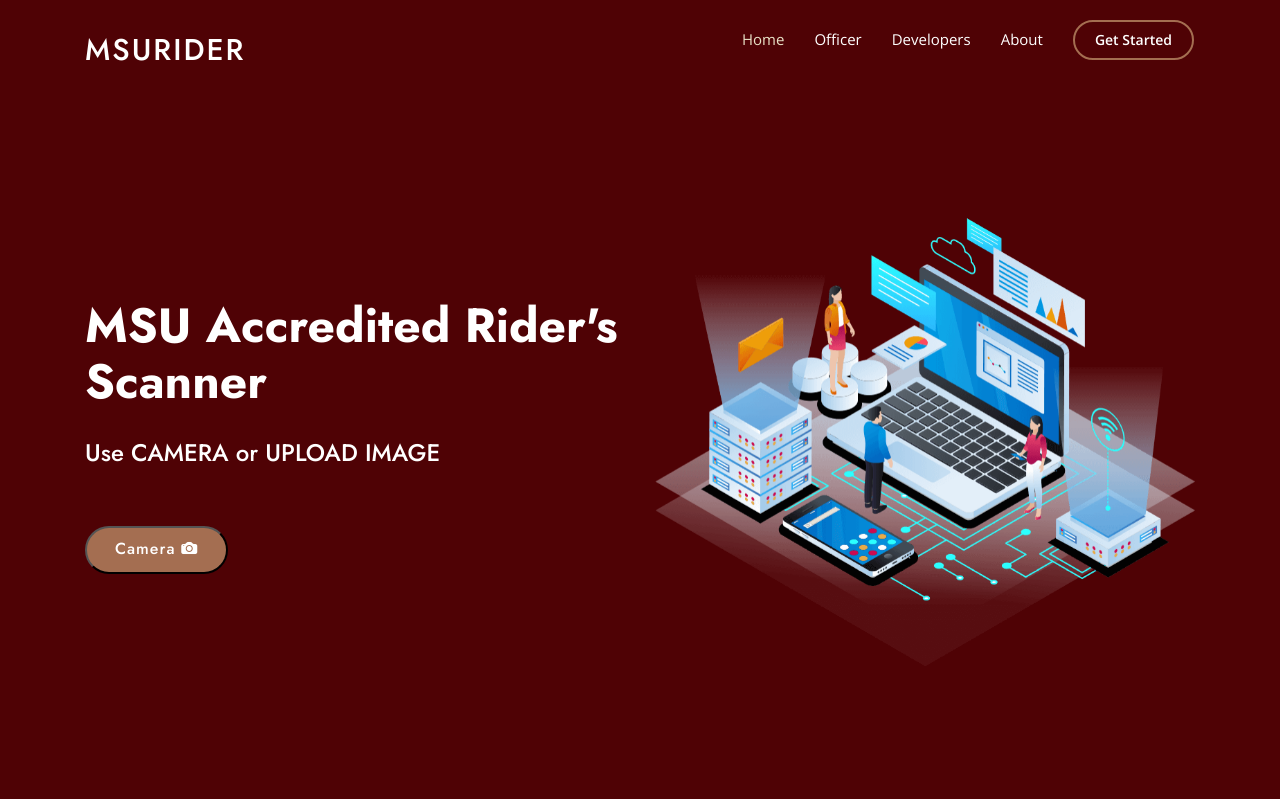
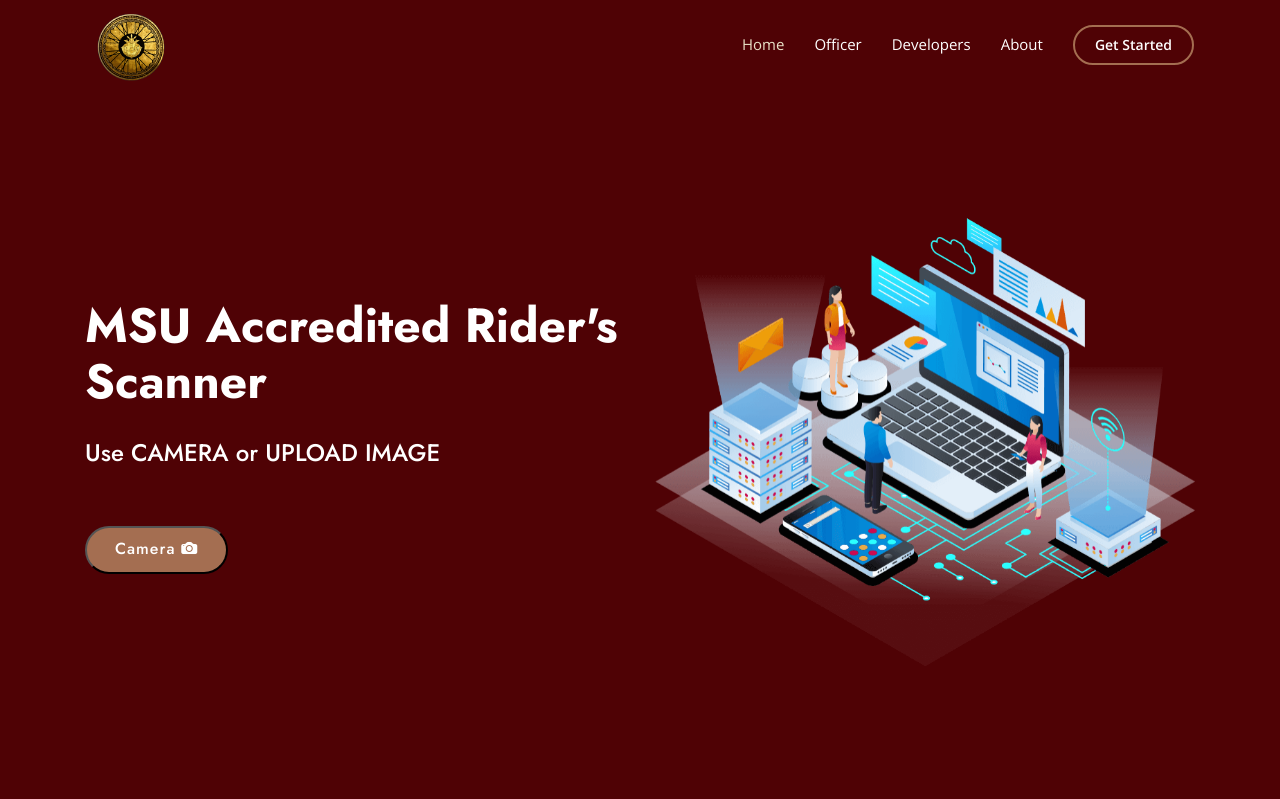
Before and after one commit to Mattseph/msuriderai, a PHP site: page / in a window 1280 px wide. Shown: the top 799 px of the page. Run offline with PHP 8.4, Linux system fonts and the light colour scheme; data comes from the database, SQL or seed files in the repository; data that the repository does not hold is empty; some libraries are stand-ins or nearby versions.

Commit message:
Add Logo and Favicon

```diff
--- a/assets/css/style.css
+++ b/assets/css/style.css
@@ -140,7 +140,6 @@ h6 {
 #header {
   transition: all 0.5s;
   z-index: 997;
-  padding: 15px 0;
 }
 
 #header.header-scrolled,
@@ -149,12 +148,10 @@ h6 {
 }
 
 #header .logo {
-  font-size: 30px;
   margin: 0;
   padding: 0;
   line-height: 1;
   font-weight: 500;
-  letter-spacing: 2px;
   text-transform: uppercase;
 }
 
@@ -163,7 +160,7 @@ h6 {
 }
 
 #header .logo img {
-  max-height: 40px;
+  max-height: 90px;
 }
 
 /*--------------------------------------------------------------
@@ -174,6 +171,9 @@ h6 {
 */
 .navbar {
   padding: 0;
+  margin: 0;
+  display: flex;
+  align-items: center;
 }
 
 .navbar ul {
--- a/index.php
+++ b/index.php
@@ -12,8 +12,8 @@
   <meta content="" name="keywords">
 
   <!-- Favicons -->
-  <link href="assets/img/favicon.png" rel="icon">
-  <link href="assets/img/apple-touch-icon.png" rel="apple-touch-icon">
+  <link href="assets/img/riderlogo.png" rel="icon">
+  <link href="assets/img/riderlogo.png" rel="apple-touch-icon">
 
   <!-- Google Fonts -->
   <link href="https://fonts.googleapis.com/css?family=Open+Sans:300,300i,400,400i,600,600i,700,700i|Jost:300,300i,400,400i,500,500i,600,600i,700,700i|Poppins:300,300i,400,400i,500,500i,600,600i,700,700i" rel="stylesheet">
@@ -39,10 +39,8 @@
   <!-- ======= Header ======= -->
   <header id="header" class="fixed-top">
     <div class="container d-flex align-items-center">
-
-      <h1 class="logo me-auto"><a href="./">MSURIDER</a></h1>
       <!-- Uncomment below if you prefer to use an image logo -->
-      <!-- <a href="index.html" class="logo me-auto"><img src="assets/img/logo.png" alt="" class="img-fluid"></a>-->
+      <a href="./" class="logo me-auto"><img src="assets/img/riderlogo.png" alt="Rider Logo" class="img-fluid"></a>
 
       <nav id="navbar" class="navbar">
         <ul>
```
Also changed, not shown: assets/img/favicon.png (deleted), assets/img/riderlogo.png (added).
